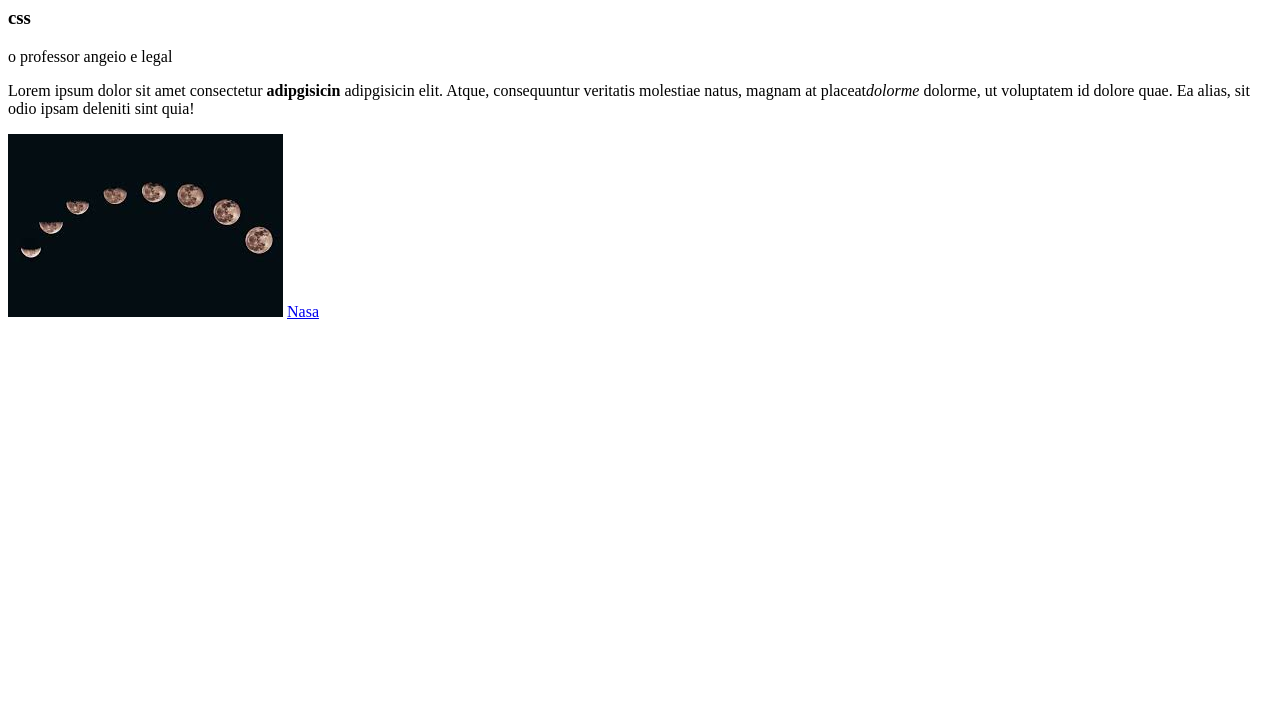
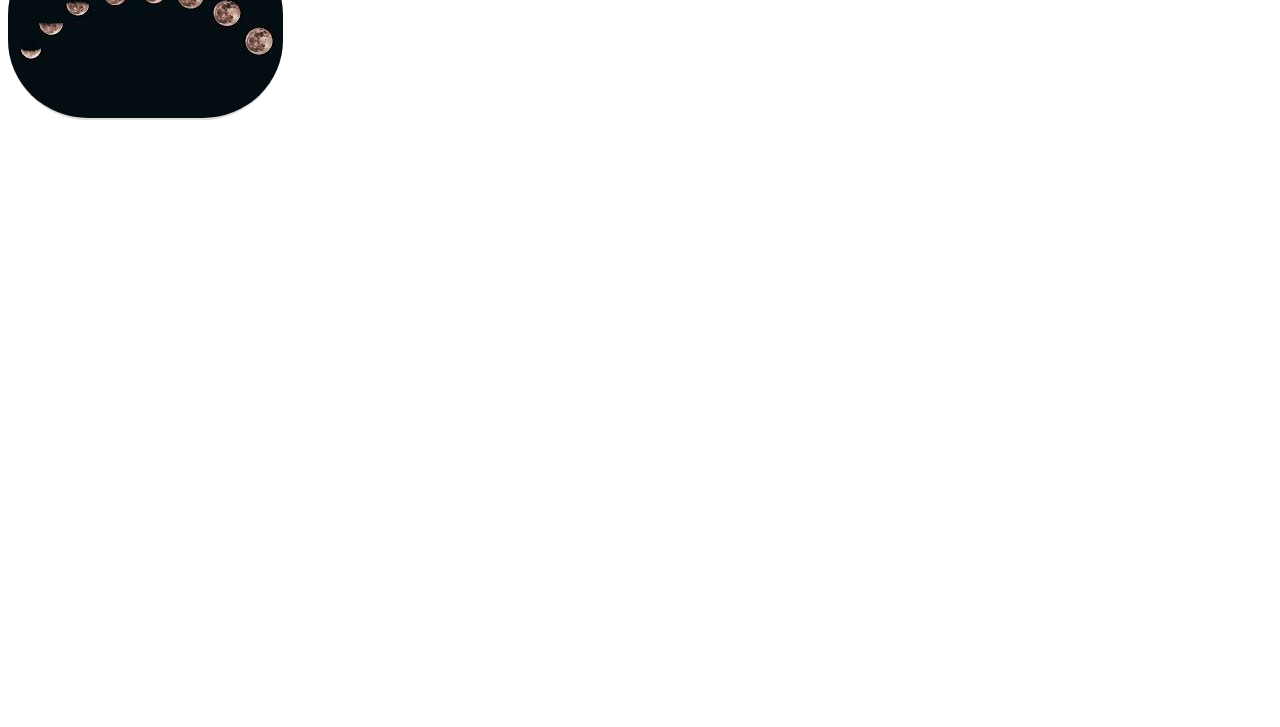
Before and after one commit to rogeriompessoa/html-css-fs12, a plain HTML site: page index.html in a window 1280 px wide. Shown: the part 73-800 px from the top of the page. Drawn offline with Linux system fonts and the light colour scheme.

Commit message:
ola amigo

```diff
--- a/index.html
+++ b/index.html
@@ -1,20 +1,18 @@
 <!DOCTYPE html>
 <html lang="en">
 <head>
-
-    <title>Document</title>
+  <meta charset="UTF-8">
+  <meta http-equiv="X-UA-Compatible" content="IE=edge">
+  <meta name="viewport" content="width=device-width, initial-scale=1.0">
+  <title>Document</title>
+  <style>
+    img {
+      border-radius: 80px;
+      border-bottom: 2px solid #ddd;
+    }
+  </style>
 </head>
 <body>
-  <h1>html</h1>
-  <h3>css</h3>
-  <p>o professor angeio e legal</p>
-  <p>Lorem ipsum dolor sit amet consectetur<b> adipgisicin</b> adipgisicin elit. Atque, consequuntur veritatis molestiae natus, magnam at placeat<i>dolorme</i> dolorme, ut voluptatem id dolore quae. Ea alias, sit odio ipsam deleniti sint quia!</p>
-
-  <!-- imagem legal -->
-  <img src="imagens/download.jpg" alt="">
-  <a href="https://www.nasa.gov/" target="_self">Nasa</a>
-
-
-
+  <img src="./imagens/download.jpg" alt="Imagens de lua"/>
 </body>
 </html>
```
Also changed, not shown: Untitled-1.txt (added).
